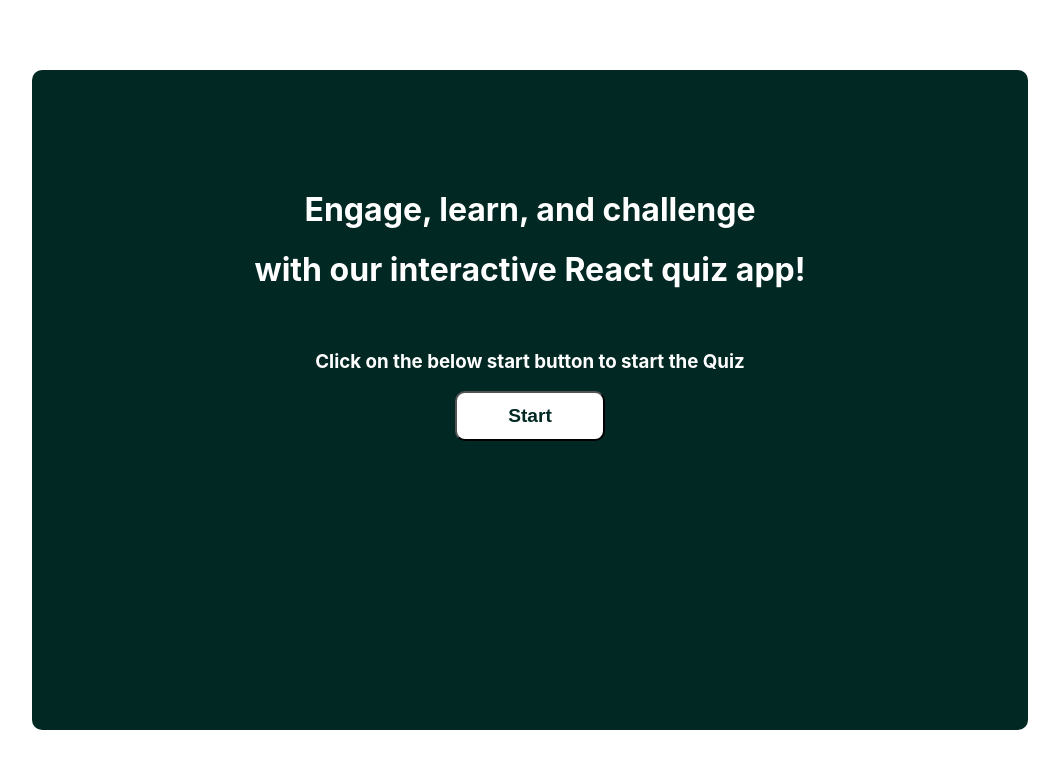
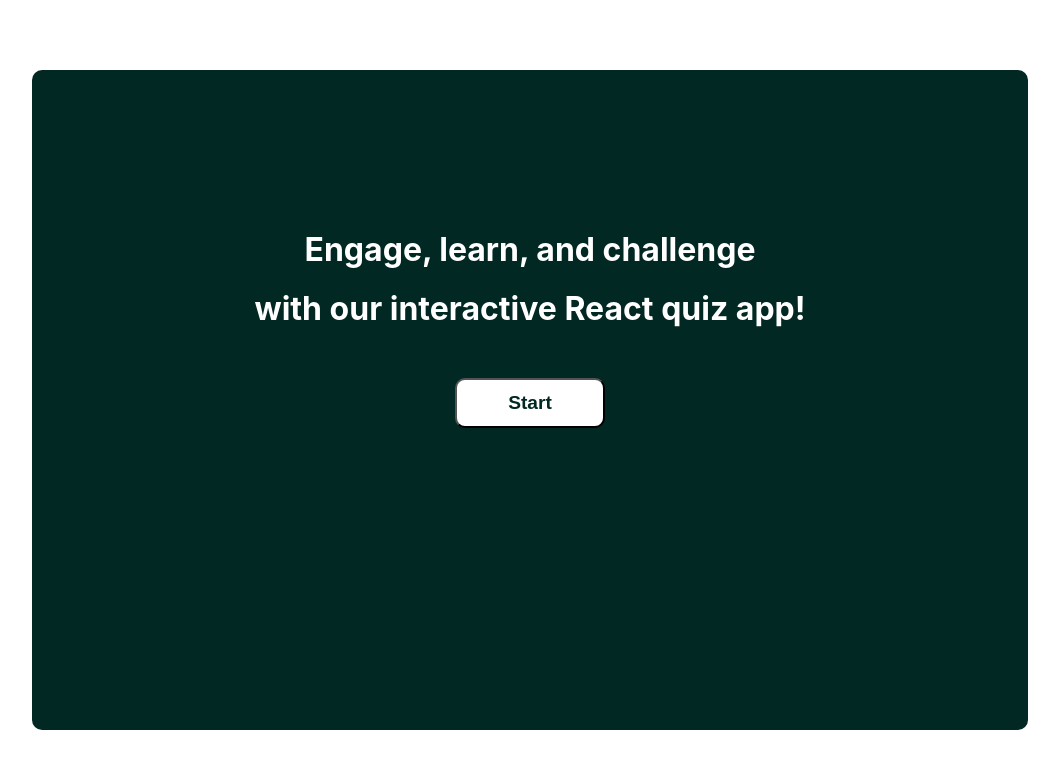
Before and after one commit to MutyalaMahithaMallarapu/Quiz-App-React, a React (Create React App) app: page / in a window 1280 px wide. Shown: the top 768 px of the page, without its empty margins (110-1169 px from the left). Built offline with nearby package versions, Linux system fonts and the light colour scheme.

Commit message:
Added Styling

```diff
--- a/src/components/pages/homePage/HomePage.jsx
+++ b/src/components/pages/homePage/HomePage.jsx
@@ -12,9 +12,9 @@
         <div className="quizStyle">
             <div className="quizBlock">
                 <div className="homeStyle">
-                    <h1> Engage, learn, and challenge </h1>
-                    <h1> with our interactive React quiz app!</h1> <br />
-                    <h3> Click on the below start button to start the Quiz </h3>
+                    <h1 className="headerHome"> Engage, learn, and challenge </h1>
+                    <h1 className="headerHome"> with our interactive React quiz app!</h1>
+                    {/* <h3> Click on the below start button to start the Quiz </h3> */}
                     <button className="tryAgainBtn" onClick={handleOnClickStart}> <b> Start </b></button>
                 </div>
                 {/* <QuizPage /> */}
--- a/src/components/pages/quizPage/QuizPage.jsx
+++ b/src/components/pages/quizPage/QuizPage.jsx
@@ -7,16 +7,23 @@
 
     const [currentQuestionNumber, setCurrentQuestionNumber] = useState(0)
     const [score, setScore] = useState(0)
+    const [userSelected, setUserSelected] = useState(false)
     const [reachedMaxQuestions, setReachedMaxQuestions] = useState(false)
     const navigate = useNavigate();
     console.log(currentQuestionNumber, data.quizData.length)
     const handleOnClickNext = () => {
-        if (currentQuestionNumber <= data?.quizData?.length - 2) {
+        if (!userSelected) {
+            alert("Please select any option and click on Next")
+        }
+        else if (currentQuestionNumber <= data?.quizData?.length - 2) {
             setCurrentQuestionNumber(currentQuestionNumber + 1)
+            setUserSelected(false)
         }
         else {
+            if (userSelected) {
                 setReachedMaxQuestions(true)
                 alert(" You have Reached the end of the Quiz, click Ok to view Score ")
+            }
         }
     }
 
@@ -32,9 +39,13 @@
 
     const handleOptionChange = (event) => {
         console.log(event.target.value)
-        if(event.target.value === data?.quizData[currentQuestionNumber]?.answer ){
+        if (event.target.value === data?.quizData[currentQuestionNumber]?.answer) {
             setScore(score + 1)
         }
+        if (event.target.value) {
+            setUserSelected(true)
+        }
+
     }
 
     return (
@@ -51,7 +62,7 @@
                             {data && data?.quizData[currentQuestionNumber]?.options.map((item) => {
                                 return (
                                     <div className="radioOptions">
-                                    <input type="radio" name="radio" value={item} key={item} onChange={handleOptionChange}/>
+                                        <input type="radio" name="radio" value={item} key={item} onChange={handleOptionChange} />
                                         {item}
                                     </div>
                                 )
--- a/src/components/styleSheet/StyleSheet.css
+++ b/src/components/styleSheet/StyleSheet.css
@@ -18,6 +18,11 @@
 .header{
   text-align: center;
   font-size: xx-large;
+}
+
+.headerHome{
+    font-size: xx-large;
+    margin: 10px !important;
 }
 
 .question{
@@ -57,6 +62,7 @@
     width: 150px;
     font-size: larger;
     border-radius: 10px;
+    margin-top: 40px;
 }
 .tryAgainBtn:hover {
     background-color: rgba(255, 255, 255, 0.765);
@@ -85,8 +91,14 @@
 }
 
 .homeStyle{
-    text-align: center;
-    margin-top: 70px;
+    /* text-align: center; */
+    /* margin-top: 70px; */
+    display: flex;
+    justify-content: center;
+    align-items: center;
+    flex-direction: column;
+    margin: 100px;
+
 }
 
 input[type="radio"] {
```
Lines whose indentation alone changed are shown as unchanged.
